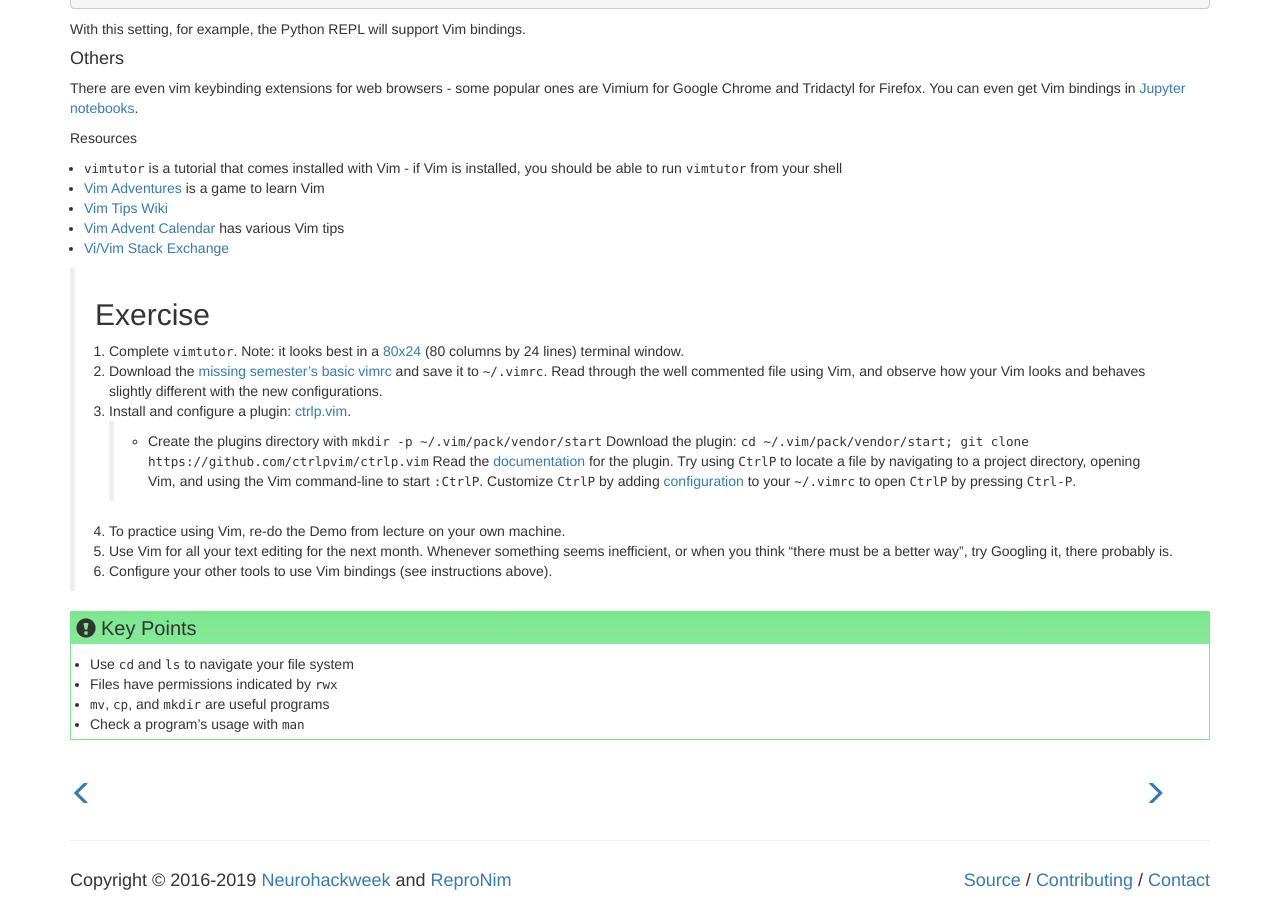
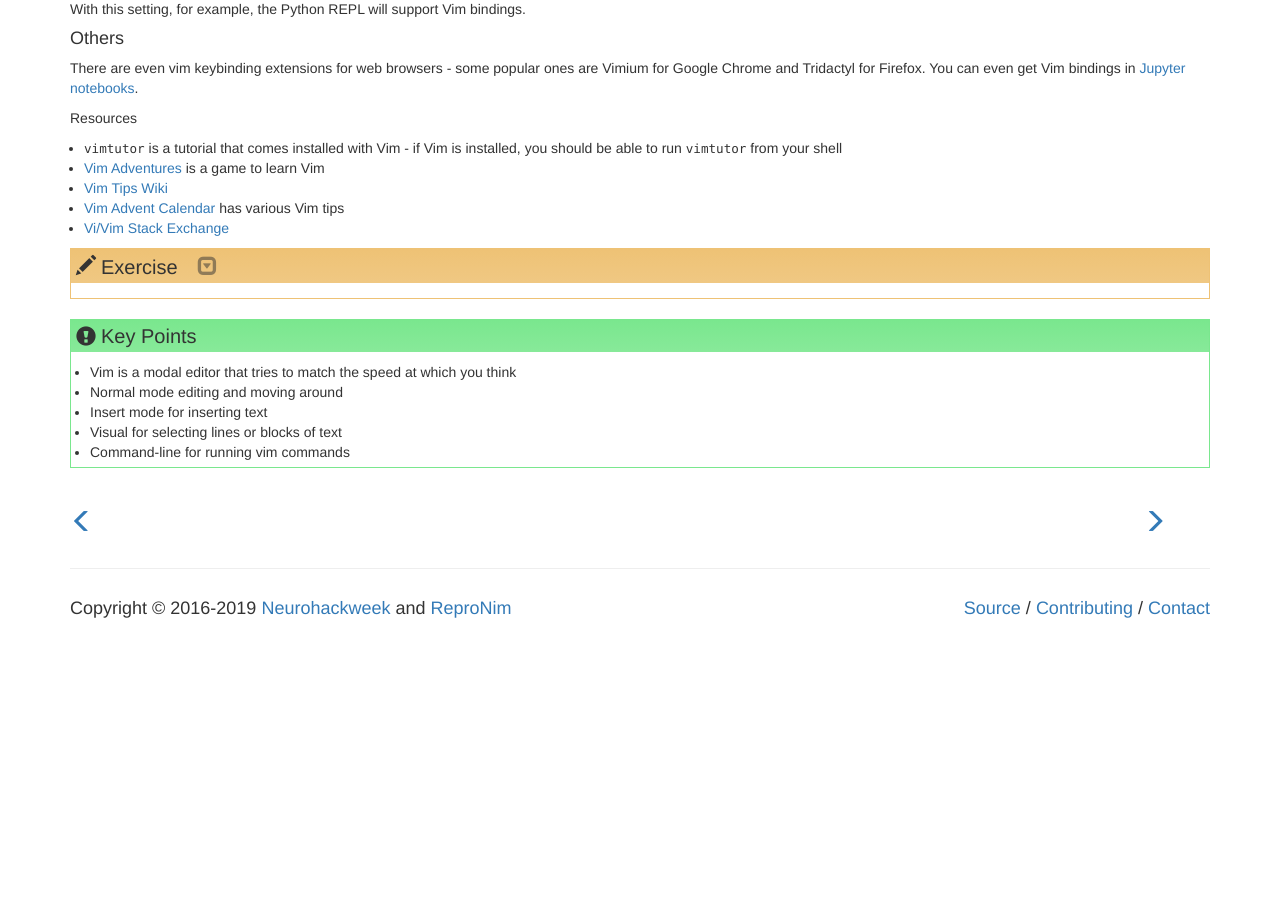
Before and after one commit to axiezai/wcm_datasci_basics_01shell, a Jekyll site: the page built from _episodes/04-editors.md, in a window 1280 px wide and 900 px high, scrolled down 4305 px. Built offline with Jekyll 4.4.1, drawn with Linux system fonts in a browser that asks for light colours; after the commit the page ends 4933 px from its top, so only the background shows below that; some of the changed text lies outside the part shown.

Commit message:
updates to vim

```diff
--- a/_episodes/04-editors.md
+++ b/_episodes/04-editors.md
@@ -7,12 +7,12 @@ questions:
 - "What are the core philosophies behind vim?"
 objectives:
 - "Invest time in editors to save yourself time!"
-- "Understand file permissions"
 keypoints:
-- "Use `cd` and `ls` to navigate your file system"
-- "Files have permissions indicated by `rwx`"
-- "`mv`, `cp`, and `mkdir` are useful programs"
-- "Check a program's usage with `man`"
+- "Vim is a modal editor that tries to match the speed at which you think"
+- "Normal mode editing and moving around"
+- "Insert mode for inserting text"
+- "Visual for selecting lines or blocks of text"
+- "Command-line for running vim commands"
 ---
 
 ## Editors (Vim)
@@ -238,3 +238,4 @@ Resources
 > 4. To practice using Vim, re-do the Demo from lecture on your own machine.
 > 5. Use Vim for all your text editing for the next month. Whenever something seems inefficient, or when you think “there must be a better way”, try Googling it, there probably is.
 > 6. Configure your other tools to use Vim bindings (see instructions above).
+{: .challenge}
```
Also changed, not shown: other parts of _episodes/04-editors.md (+3 -3 lines).
